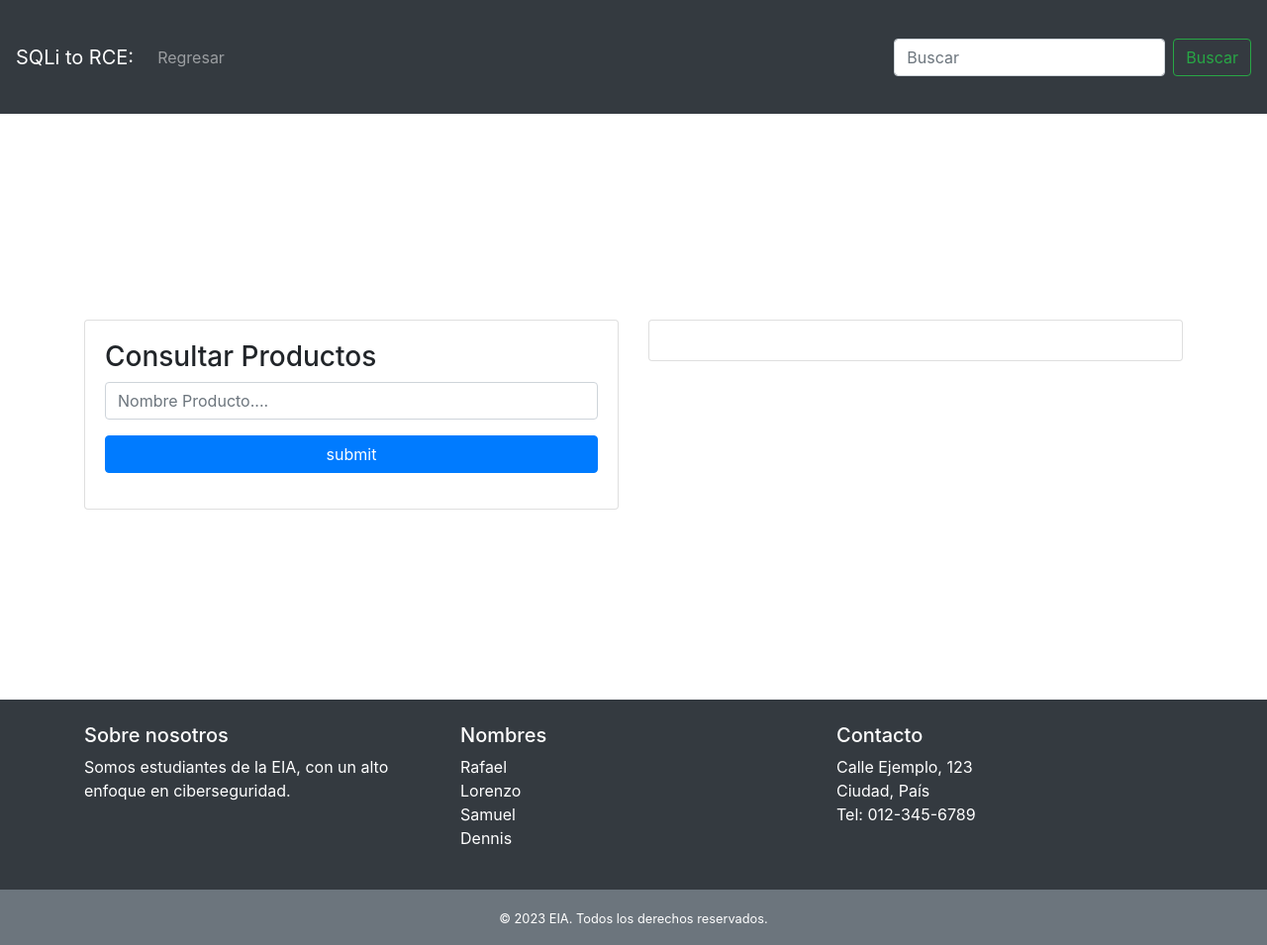
After one commit to DR7-ZOMBIE/PageCibersecurityVuln, a PHP site: page /sqli2.php in a window 1280 px wide. The commit adds this page. Shown: the whole page at 99% size. Run offline with PHP 8.4, Linux system fonts and the light colour scheme.

Commit message:
SQLI to RCE

```diff
--- /dev/null
+++ b/Client/sqli2.php
@@ -0,0 +1,175 @@
+<?php
+$servername = "localhost";
+$username = "root";
+$password = "";
+$dbname = "sqli";
+
+// Create connection
+$conn = mysqli_connect($servername, $username, $password, $dbname);
+// Check connection
+if (!$conn) {
+    die("Connection failed: " . mysqli_connect_error());
+}
+// echo "Connected successfully";
+
+
+// if (isset($_POST['submit'])) {
+//     // Your PHP code here
+//     // You can access form data using $_POST
+//     $product = $_POST['product'];
+//     // echo $product;
+//     // echo "HOLAAAAAAAAAAAAAAAAA";
+//     // echo "Submit Entered";
+
+//     $sql = "SELECT * FROM products WHERE name = '$product'";
+//     $result = mysqli_query($conn, $sql);
+
+//     $row = mysqli_fetch_assoc($result);
+//     //print_r($row);
+
+
+//     // Perform some actions with the form data
+//     // For example, you can validate the data, perform database operations, etc.
+
+//     // Redirect or display a success message
+//     // echo $username;
+// }
+?>
+<!DOCTYPE html>
+<html lang="en">
+
+<head>
+    <meta charset="UTF-8">
+    <meta name="viewport" content="width=device-width, initial-scale=1.0">
+    <link rel="stylesheet" href="https://maxcdn.bootstrapcdn.com/bootstrap/4.5.2/css/bootstrap.min.css">
+    <link rel="stylesheet" href="../Styles/sqli.css">
+    <title>SQLi</title>
+</head>
+
+<body>
+
+    <nav style="height: 7.2rem;" class="navbar navbar-expand-lg navbar-dark bg-dark">
+
+        <button class="navbar-toggler" type="button" data-toggle="collapse" data-target="#navbarTogglerDemo01"
+            aria-controls="navbarTogglerDemo01" aria-expanded="false" aria-label="Toggle navigation">
+            <span class="navbar-toggler-icon"></span>
+        </button>
+
+        <div class="collapse navbar-collapse" id="navbarTogglerDemo01">
+
+            <a class="navbar-brand">SQLi to RCE:</a>
+
+            <ul class="navbar-nav mr-auto mt-2 mt-lg-0">
+                <li class="nav-item">
+                    <a class="nav-link" href="../Client/index.php"> Regresar <span class="sr-only">(current)</span></a>
+                </li>
+            </ul>
+
+            <form class="form-inline my-2 my-lg-0">
+                <input class="form-control mr-sm-2" type="search" placeholder="Buscar" aria-label="Buscar">
+                <button class="btn btn-outline-success my-2 my-sm-0" type="submit">Buscar</button>
+            </form>
+
+        </div>
+
+    </nav>
+
+    <section>
+    <div style="margin-top: 13rem; margin-bottom:12rem" class="container login-container">
+        <div class="row">
+            <div class="col-md-6">
+                <div class="card">
+                    <div class="card-body">
+                        <h3>Consultar Productos</h3>
+                        <form action="" method="post">
+                            <div class="form-group">
+                                <input type="text" class="form-control" placeholder="Nombre Producto...." value="" name="product" />
+                            </div>
+                            <div class="form-group">
+                                <input type="submit" class="btn btn-primary btn-block" name="submit" value="submit" />
+                            </div>
+                        </form>
+                    </div>
+                </div>
+            </div>
+            <div class="col-md-6">
+                <div class="card">
+                    <div class="card-body">
+                        <!-- Display the product search results here -->
+                        <?php
+                        if (isset($_POST['submit'])) {
+                            // Check if a product was searched for
+                            if (!empty($_POST['product'])) {
+                                $product = $_POST['product'];
+
+                                // Sanitize user input to prevent SQL injection
+                                #$product = mysqli_real_escape_string($conn, $product);
+
+                                // Query to retrieve product information
+                                $sql = "SELECT name,cantidad FROM products WHERE name = '$product'";
+                                echo $sql;
+                                $result = mysqli_query($conn, $sql);
+
+                                if ($result && mysqli_num_fields($result) > 0) {
+                                    // Display product details
+                                    $row = mysqli_fetch_assoc($result);
+                                    print_r($row);
+                                    echo "<h4>Product Details</h4>";
+                                    echo "Name: " . $row['name'] . "<br>";
+                                    // echo "Description: " . $row['description'] . "<br>";
+                                     echo "Cantidad: " . $row['cantidad'] . "<br>";
+                                    // You can display other product information as needed
+                                } else {
+                                    echo "Product not found.";
+                                }
+                            } else {
+                                echo "Please enter a product name to search.";
+                            }
+                        }
+                        ?>
+                    </div>
+                </div>
+            </div>
+        </div>
+    </div>
+</section>
+
+    <footer class="bg-dark text-white mt-0">
+        <div class="container py-4">
+            <div class="row">
+                <div class="col-md-4">
+                    <h5>Sobre nosotros</h5>
+                    <p>Somos estudiantes de la EIA, con un alto enfoque en ciberseguridad.</p>
+                </div>
+                <div class="col-md-4">
+                    <h5>Nombres</h5>
+                    <ul class="list-unstyled">
+                        <li><a href="#" class="text-white">Rafael</a></li>
+                        <li><a href="#" class="text-white">Lorenzo</a></li>
+                        <li><a href="#" class="text-white">Samuel</a></li>
+                        <li><a href="#" class="text-white">Dennis</a></li>
+                    </ul>
+                </div>
+                <div class="col-md-4">
+                    <h5>Contacto</h5>
+                    <address>
+                        Calle Ejemplo, 123<br>
+                        Ciudad, País<br>
+                        Tel: 012-345-6789
+                    </address>
+                </div>
+            </div>
+        </div>
+        <div class="text-center py-3 bg-secondary">
+            <small>&copy; 2023 EIA. Todos los derechos reservados.</small>
+        </div>
+    </footer>
+
+</body>
+
+</html>
+
+<!--Aca pueden trabajar todo el codigo PHP seria mas facil-->
+<?php
+
+?>
```
Also changed, not shown: Client/sqli.php (+87 -32 lines).
